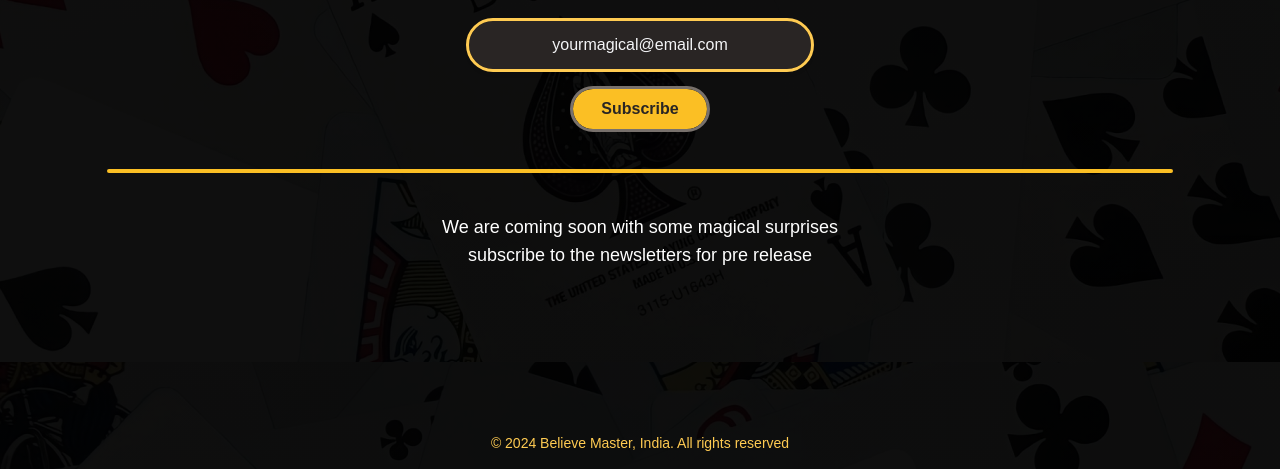
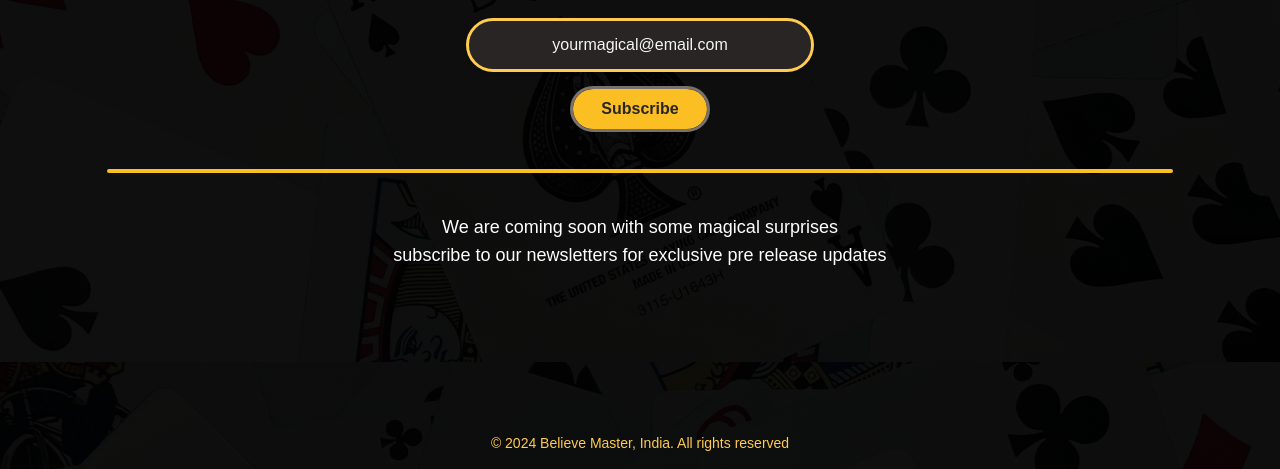
Before and after one commit to yanikkumar/landing-page-tailwind, a website: page src/index.html in a window 1280 px wide. Shown: the part 331-800 px from the top of the page. Drawn offline with Linux system fonts and the light colour scheme; a web font is replaced by a local one.

Commit message:
text change

```diff
--- a/src/index.html
+++ b/src/index.html
@@ -208,7 +208,7 @@
         />
         <div class="text-center text-white">
           <p class="text-lg">We are coming soon with some magical surprises</p>
-          <p class="text-lg">subscribe to the newsletters for pre release</p>
+          <p class="text-lg">subscribe to our newsletters for exclusive pre release updates</p>
         </div>
       </main>
 
```
